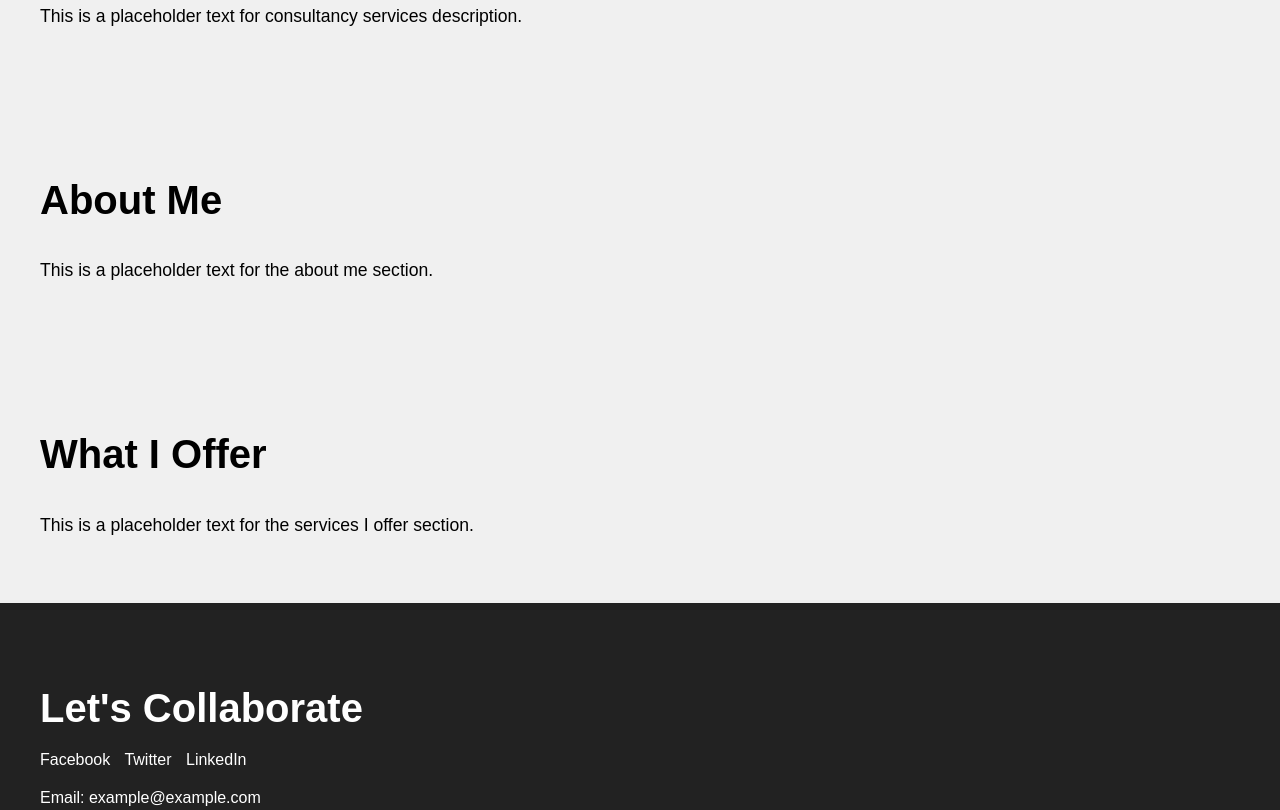
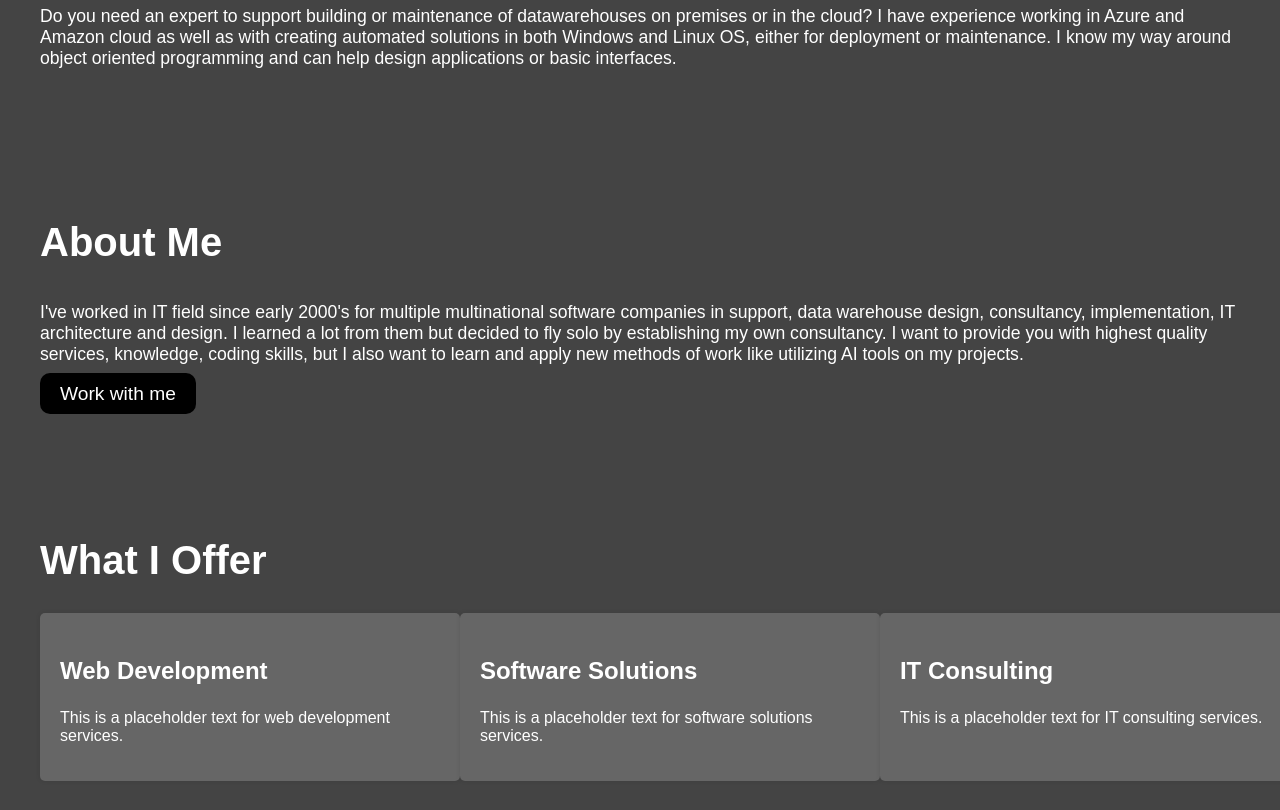
Before and after one commit to VitJakub/VtSConsultancy, a plain HTML site: page index.html in a window 1280 px wide. Shown: the part 960-1770 px from the top of the page. Drawn offline with Linux system fonts and the light colour scheme.

Commit message:
scrollable

```diff
--- a/index.html
+++ b/index.html
@@ -16,7 +16,9 @@
         <div class="container">
             <h2>Consultancy Services</h2>
             <div class="content">
-                <p>This is a placeholder text for consultancy services description.</p>
+                <p>Do you need an expert to support building or maintenance of datawarehouses on premises or in the cloud?
+                    I have experience working in Azure and Amazon cloud as well as with creating automated solutions in both Windows and Linux OS, either for deployment or maintenance.
+                    I know my way around object oriented programming and can help design applications or basic interfaces.</p>
             </div>
         </div>
     </section>
@@ -25,16 +27,30 @@
         <div class="container">
             <h2>About Me</h2>
             <div class="content">
-                <p>This is a placeholder text for the about me section.</p>
+                <p>I've worked in IT field since early 2000's for multiple multinational software companies in support, data warehouse design, consultancy, implementation, IT architecture and design. I learned a lot from them but decided to fly solo by establishing my own consultancy.
+
+                    I want to provide you with highest quality services, knowledge, coding skills, but I also want to learn and apply new methods of work like utilizing AI tools on my projects.</p>
             </div>
+            <a href="#consultancy" class="btn">Work with me</a>
         </div>
     </section>
 
     <section id="offer" class="section">
         <div class="container">
             <h2>What I Offer</h2>
-            <div class="content">
-                <p>This is a placeholder text for the services I offer section.</p>
+            <div class="offer-container">
+                <div class="offer">
+                    <h3>Web Development</h3>
+                    <p>This is a placeholder text for web development services.</p>
+                </div>
+                <div class="offer">
+                    <h3>Software Solutions</h3>
+                    <p>This is a placeholder text for software solutions services.</p>
+                </div>
+                <div class="offer">
+                    <h3>IT Consulting</h3>
+                    <p>This is a placeholder text for IT consulting services.</p>
+                </div>
             </div>
         </div>
     </section>
--- a/styles.css
+++ b/styles.css
@@ -2,6 +2,8 @@ body {
     font-family: Arial, sans-serif;
     margin: 0;
     padding: 0;
+    color: #fff; /* Set text color to white */
+    background-color: #222; /* Set background color to dark grey */
 }
 
 .intro {
@@ -21,21 +23,21 @@ body {
 
 .btn {
     padding: 10px 20px;
-    background-color: #007bff;
+    background-color: #000; /* Set button background color a little darker than the background */
     color: #fff;
     text-decoration: none;
     border: none;
-    border-radius: 5px;
+    border-radius: 10px; /* Set border-radius for rounded corners */
     font-size: 1.2rem;
     transition: background-color 0.3s ease;
 }
 
 .btn:hover {
-    background-color: #0056b3;
+    background-color: #333; /* Darken button background color on hover */
 }
 
 .section {
-    background-color: #f0f0f0;
+    background-color: #444; /* Set background color to a darker shade of grey */
     padding: 50px 0;
 }
 
@@ -81,3 +83,25 @@ footer {
 .social-link:hover {
     opacity: 0.7;
 }
+
+.offer-container {
+    display: flex;
+    justify-content: space-between;
+    margin-top: 30px;
+}
+
+.offer {
+    flex: 0 0 calc(33.33% - 20px);
+    background-color: #666; /* Set background color to a darker shade of grey */
+    padding: 20px;
+    border-radius: 5px;
+    box-shadow: 0 0 5px rgba(0, 0, 0, 0.1);
+}
+
+.offer h3 {
+    font-size: 1.5rem;
+}
+
+.offer p {
+    font-size: 1rem;
+}
```
